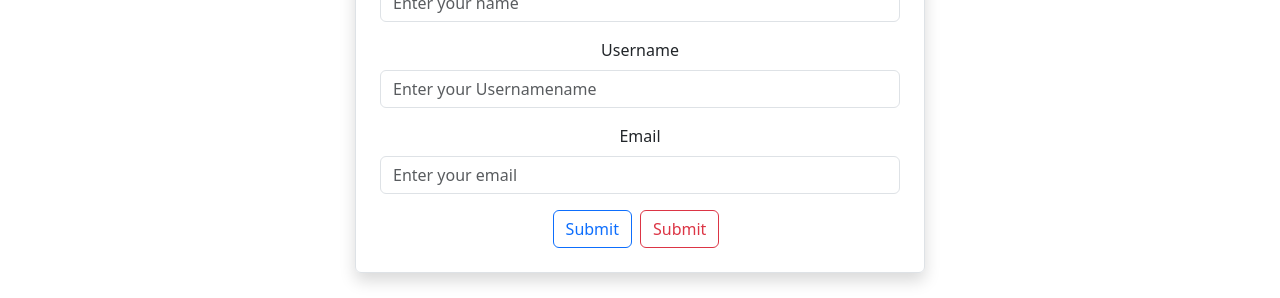
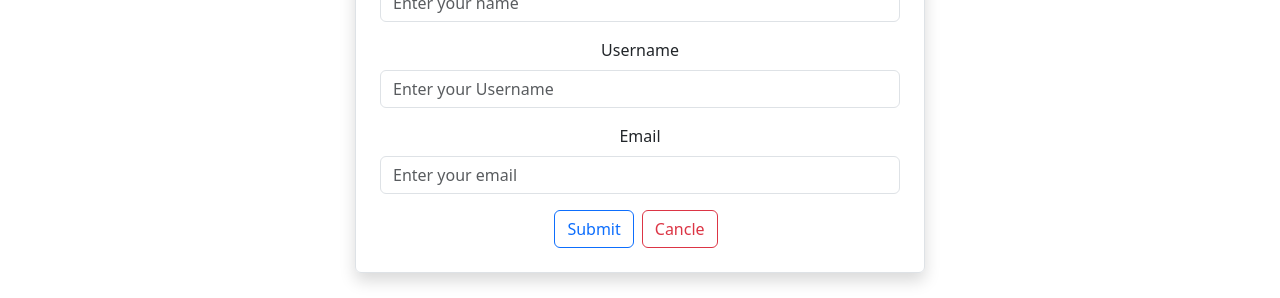
Before and after one commit to SriLakshmiPolavarapu/Full-Stack-Web-App, a React (Create React App) app in the folder frontend/: page /adduser in a window 1280 px wide. Shown: the part 249-547 px from the top of the page. Built offline with nearby package versions, Linux system fonts and the light colour scheme.

Commit message:
used axios for form submission and sending data to backend

```diff
--- a/frontend/src/users/AddUser.js
+++ b/frontend/src/users/AddUser.js
@@ -1,14 +1,17 @@
 import React from 'react'
 import {useState} from 'react';
+import axios from "axios";
+import { useNavigate } from 'react-router-dom';
 
 export default function AddUser()
 {
-const [user, setUser] = useState(
+    let navigate=useNavigate()
+    const [user, setUser] = useState(
     {
         name:"",
         username:"",
         email:""
-    })
+    });
 
     //destruct
     const {name, username, email} = user;
@@ -16,13 +19,15 @@ const [user, setUser] = useState(
     const OnInputChange=(e)=>
     {
         setUser({...user,[e.target.name] : e.target.value});
-    }
+    };
 
     //to save details to database
-    const onSubmit=(e)=>
+    const onSubmit=async(e)=>
     {
         e.preventDefault(); //this will remove a big url which will be displaying when we click submit button
-    }
+        await axios.post("http://localhost:8080/user", user)
+        navigate("/")
+    };
 
     return(
         <div className="container">
@@ -37,14 +42,14 @@ const [user, setUser] = useState(
                     </div>
                     <div className="mb-3">
                         <label for="Name" className="form-label">   Username</label>
-                        <input type={"text"} className="form-control" placeholder="Enter your Usernamename" name="username" val={username} onChange={(e)=>OnInputChange(e)}required/>
+                        <input type={"text"} className="form-control" placeholder="Enter your Username" name="username" val={username} onChange={(e)=>OnInputChange(e)}required/>
                     </div>
                     <div className="mb-3">
                         <label for="Name" className="form-label">   Email</label>
                         <input type={"text"} className="form-control" placeholder="Enter your email" name="email" val={email} onChange={(e)=>OnInputChange(e)}required/>
                     </div>
                     <button type="submit" className="btn btn-outline-primary" value="Submit">Submit</button>
-                    <button type="submit" className="btn btn-outline-danger mx-2" value="Cancle">Submit</button>
+                    <button type="submit" className="btn btn-outline-danger mx-2" value="Cancle">Cancle</button>
                     </form>
                 </div>
             </div>
```
